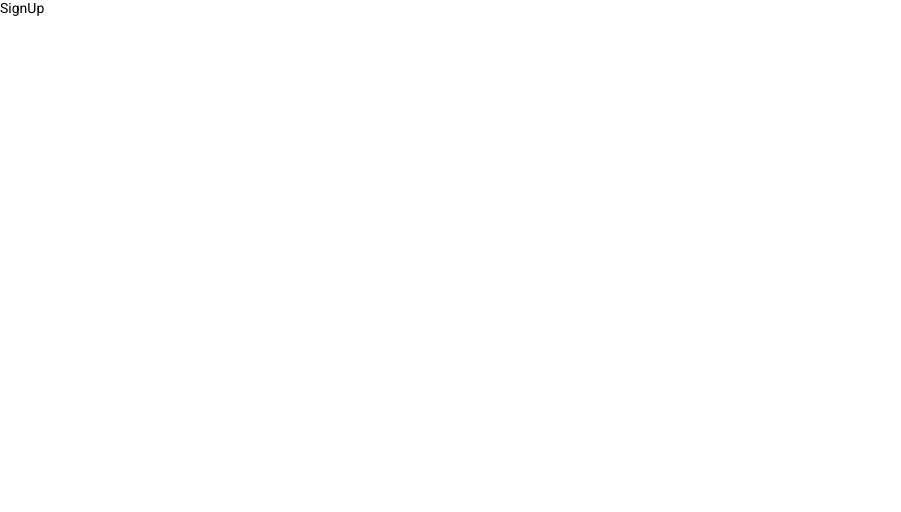
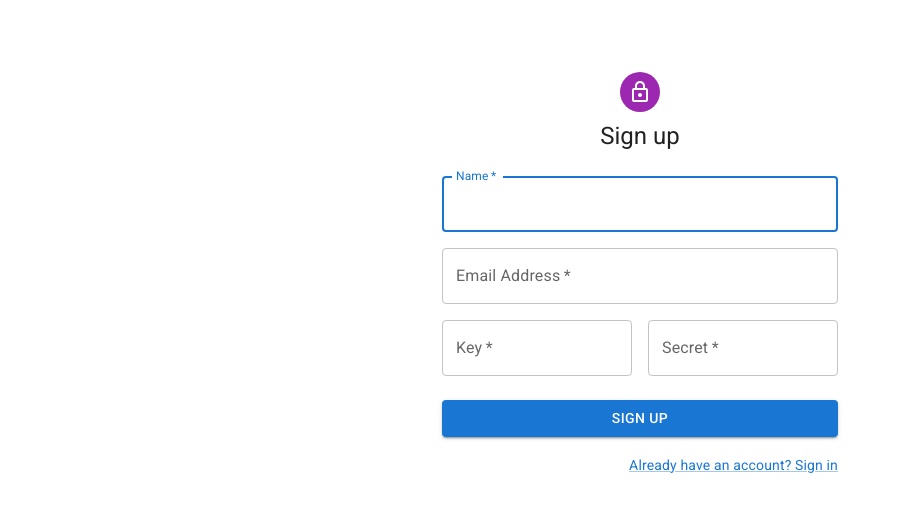
Before and after one commit to javohir98/bookshelf, a React (Create React App) app: page /sign-up in a window 1280 px wide. Shown: the top 512 px of the page, without its empty margins (0-901 px from the left). Built offline with nearby package versions, Linux system fonts and the light colour scheme.

Commit message:
SignUp page design completed

```diff
--- a/package.json
+++ b/package.json
@@ -5,6 +5,7 @@
   "dependencies": {
     "@emotion/react": "^11.10.5",
     "@emotion/styled": "^11.10.5",
+    "@mui/icons-material": "^5.11.0",
     "@mui/material": "^5.11.0",
     "@mui/types": "^7.2.3",
     "@testing-library/jest-dom": "^5.16.5",
--- a/public/index.html
+++ b/public/index.html
@@ -28,7 +28,7 @@
       rel="stylesheet"
       href="https://fonts.googleapis.com/css?family=Roboto:300,400,500,700&display=swap"
     />
-    <title>React App</title>
+    <title>Bookshelf app</title>
   </head>
   <body>
     <noscript>You need to enable JavaScript to run this app.</noscript>
--- a/src/pages/SignUp.tsx
+++ b/src/pages/SignUp.tsx
@@ -1,8 +1,112 @@
+import * as React from 'react';
+import Avatar from '@mui/material/Avatar';
+import Button from '@mui/material/Button';
+import CssBaseline from '@mui/material/CssBaseline';
+import TextField from '@mui/material/TextField';
+import Link from '@mui/material/Link';
+import Grid from '@mui/material/Grid';
+import Box from '@mui/material/Box';
+import LockOutlinedIcon from '@mui/icons-material/LockOutlined';
+import Typography from '@mui/material/Typography';
+import Container from '@mui/material/Container';
+import { createTheme, ThemeProvider } from '@mui/material/styles';
 
-const SignUp = () => {
+const theme = createTheme();
+
+export default function SignUp() {
+  const handleSubmit = (event: React.FormEvent<HTMLFormElement>) => {
+    event.preventDefault();
+    const data = new FormData(event.currentTarget);
+    console.log({
+        name: data.get('name'),
+        email: data.get('email'),
+        key: data.get('key'),
+        secret: data.get('secret')
+    });
+
+  };
+
   return (
-    <div>SignUp</div>
-  )
+    <ThemeProvider theme={theme}>
+      <Container component="main" maxWidth="xs">
+        <CssBaseline />
+        <Box
+          sx={{
+            marginTop: 8,
+            display: 'flex',
+            flexDirection: 'column',
+            alignItems: 'center',
+          }}
+        >
+          <Avatar sx={{ m: 1, bgcolor: 'secondary.main' }}>
+            <LockOutlinedIcon />
+          </Avatar>
+          <Typography component="h1" variant="h5">
+            Sign up
+          </Typography>
+          <Box component="form" noValidate onSubmit={handleSubmit} sx={{ mt: 3 }}>
+            <Grid container spacing={2}>
+                <Grid item xs={12}>
+                    <TextField
+                        required
+                        fullWidth
+                        name="name"
+                        label="Name"
+                        type="text"
+                        id="name"
+                        autoComplete="name"
+                        autoFocus
+                    />
+                </Grid>
+                <Grid item xs={12}>
+                    <TextField
+                        required
+                        fullWidth
+                        id="email"
+                        label="Email Address"
+                        name="email"
+                        autoComplete="email"
+                    />
+                </Grid>
+                <Grid item xs={12} sm={6}>
+                    <TextField
+                        autoComplete="key"
+                        name="key"
+                        required
+                        fullWidth
+                        id="key"
+                        label="Key"
+                    />
+                </Grid>
+                <Grid item xs={12} sm={6}>
+                    <TextField
+                        required
+                        fullWidth
+                        id="secret"
+                        label="Secret"
+                        name="secret"
+                        autoComplete="secret"
+                    />
+                </Grid>
+            </Grid>
+            <Button
+              type="submit"
+              fullWidth
+              variant="contained"
+              sx={{ mt: 3, mb: 2 }}
+            >
+              Sign Up
+            </Button>
+            <Grid container justifyContent="flex-end">
+              <Grid item>
+                <Link href="#" variant="body2">
+                  Already have an account? Sign in
+                </Link>
+              </Grid>
+            </Grid>
+          </Box>
+        </Box>
+      </Container>
+    </ThemeProvider>
+  );
 }
-
-export default SignUp
```
Also changed, not shown: 1 other file (tests, documents, lock files or other folders).
